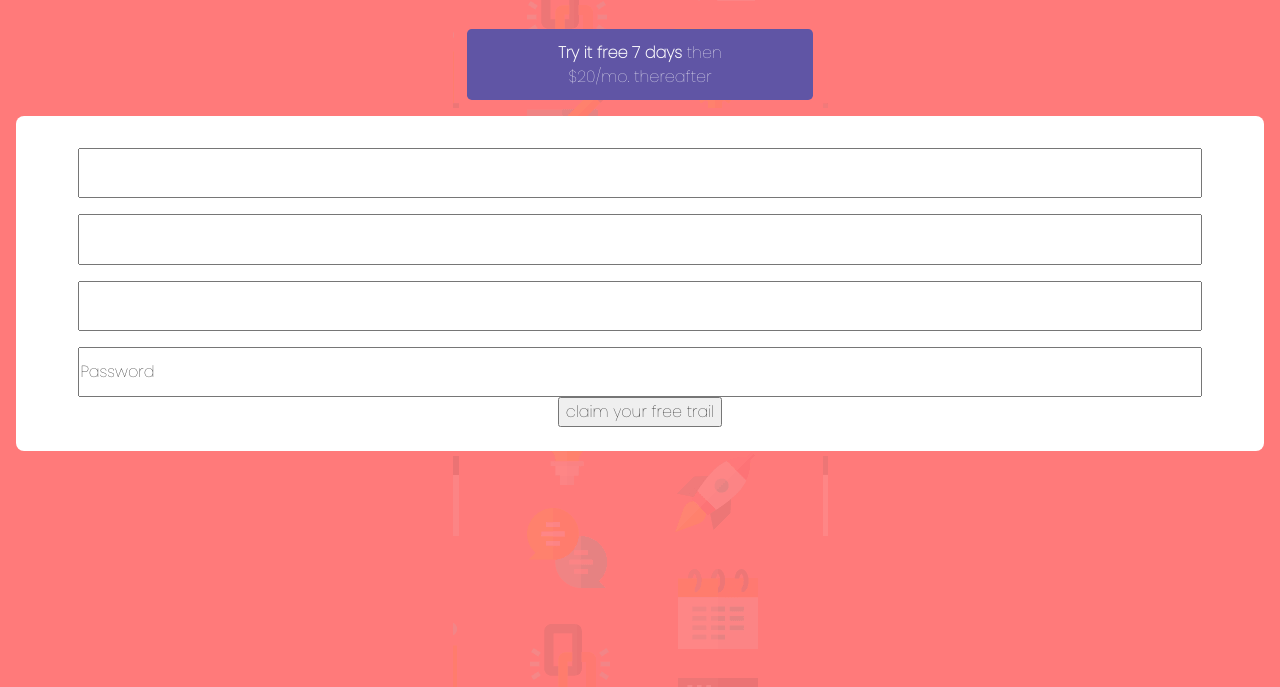
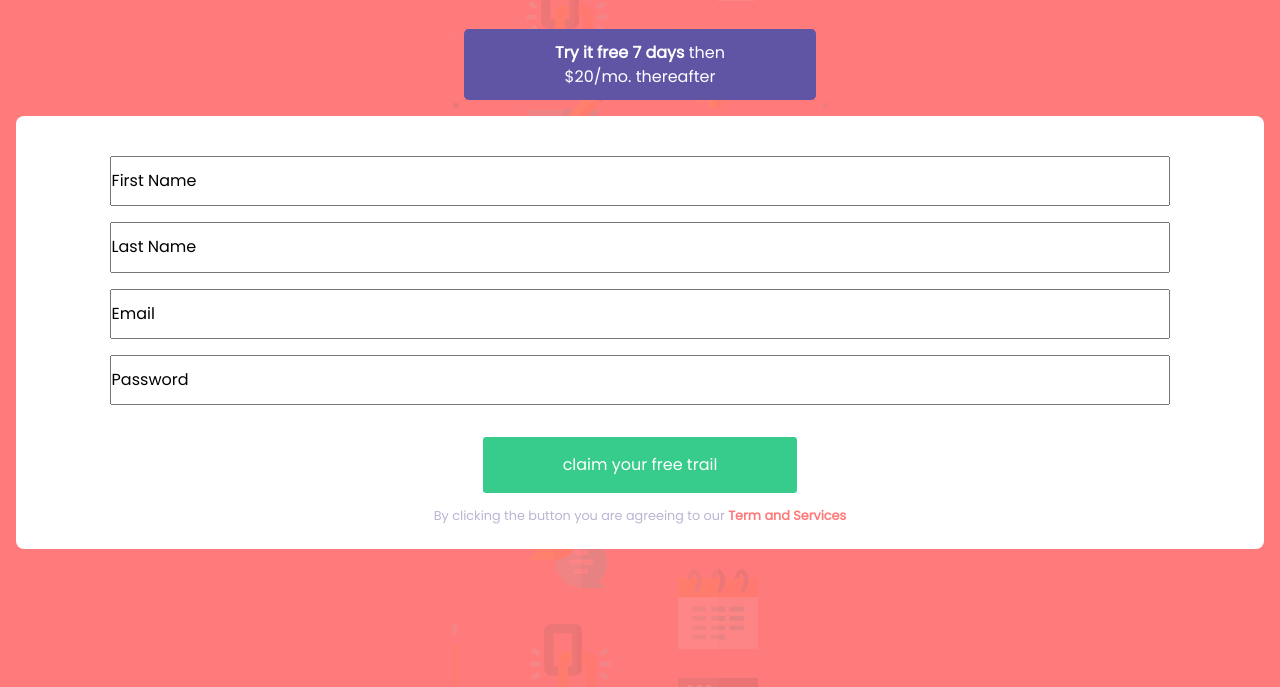
Before and after one commit to IamSachin10/intro-component-with-signup-form-master, a plain HTML site: page index.html in a window 1280 px wide. Shown: the part 113-800 px from the top of the page. Drawn offline with Linux system fonts and the light colour scheme.

Commit message:
update styles

```diff
--- a/index.html
+++ b/index.html
@@ -25,16 +25,16 @@
     <form action="" method="get" class="signup-form">
       <div>
         <label for="first-name"></label>
-        <input type="text" id="first-name" >
+        <input type="text" id="first-name" value="First Name" >
       </div>
 
       <div>
         <label for="last-name"></label>
-        <input type="text" id="last-name" >
+        <input type="text" id="last-name" value="Last Name" >
       </div>
       <div>
         <label for="email"></label>
-        <input type="email" id="email" >
+        <input type="email" id="email" value="Email" >
       </div>
 
       <div>
--- a/src/css/styles.css
+++ b/src/css/styles.css
@@ -1,5 +1,5 @@
-@import url('https://fonts.googleapis.com/css2?family=Poppins:wght@100&display=swap');
 
+@import url('https://fonts.googleapis.com/css2?family=Poppins&display=swap');
 /* || Variables */
 
 :root {
@@ -49,7 +49,7 @@ text-align: center;
     margin-block: 1em 0.2em;
 }
 .header-container p {
-    font-weight: var(--fw-600);
+    /* font-weight: var(--fw-600); */
     margin-block: 0 2em;
 }
 
@@ -70,13 +70,22 @@ text-align: center;
 .span-2 {
     display: block;
 }
+.claim-trial-btn {
+    background-color: var(--clr-green);
+    color: inherit;
+    border: none;
+    margin-block-start: 2em;
+    padding: 1em 5em;
+    border-radius: 0.2em;
+    cursor: pointer;
+}
 
 /* || Form */
 
 .signup-form {
     background-color: hsl(0, 0%, 100%);
     margin: 1em 1em;
-    padding-top: 1em;
+    padding: 1.5em 0;
     border-radius: 0.5em;
 }
 .signup-form > div {
@@ -86,7 +95,17 @@ text-align: center;
 input {
     margin: 0 auto;
    display: block;
-   width: 90%;
+   width: 85%;
    padding: 0.7em 0;
+}
 
+.terms-and-services {
+    font-size: 0.8rem;
+    color: var(--clr-grayblue);
+    margin-block: 1em 0;
+   margin-inline: 1em;
 }
+.terms-and-services > span {
+    color: var(--clr-red);
+    font-weight: var(--fw-600);
+}
```
